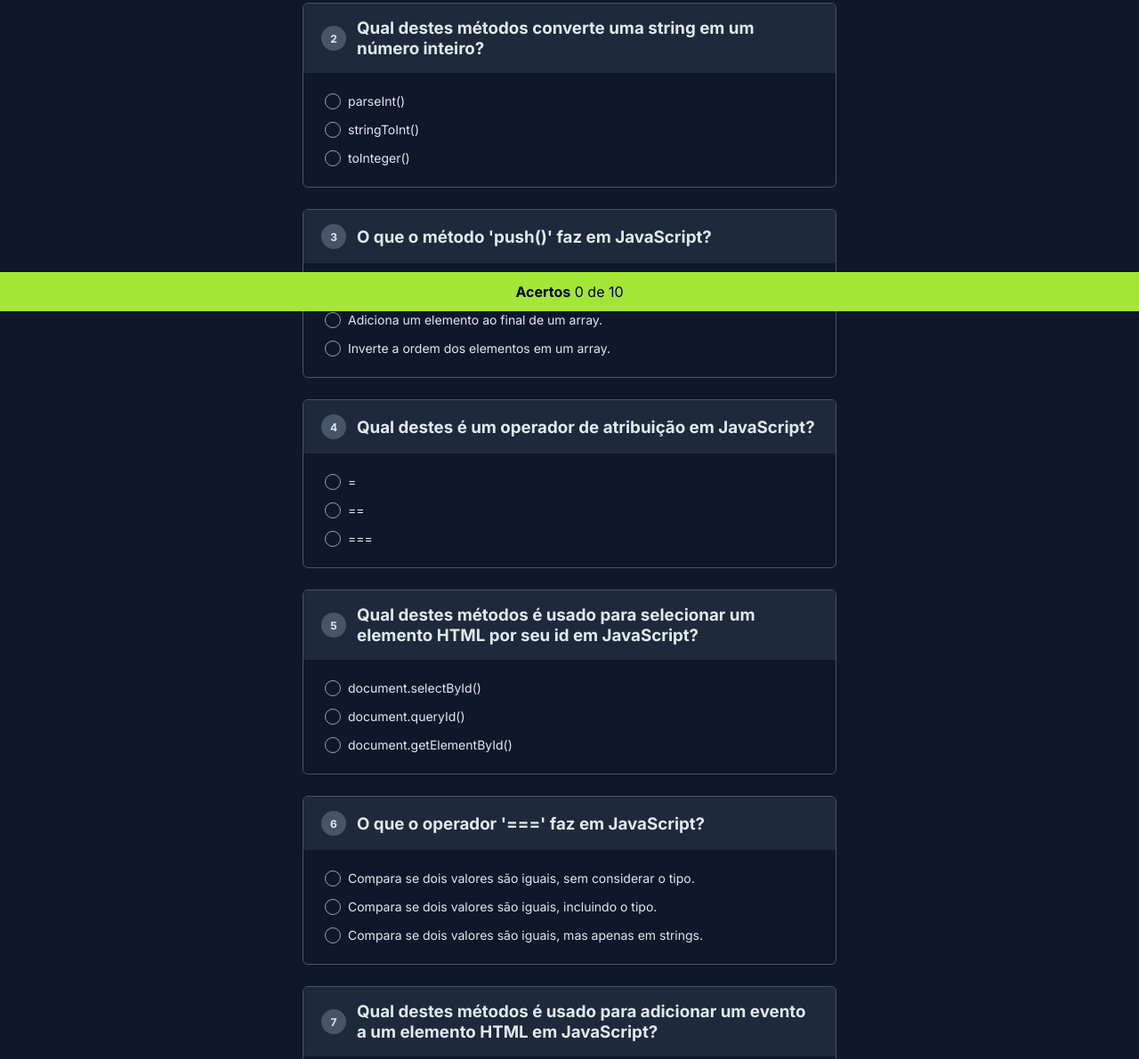
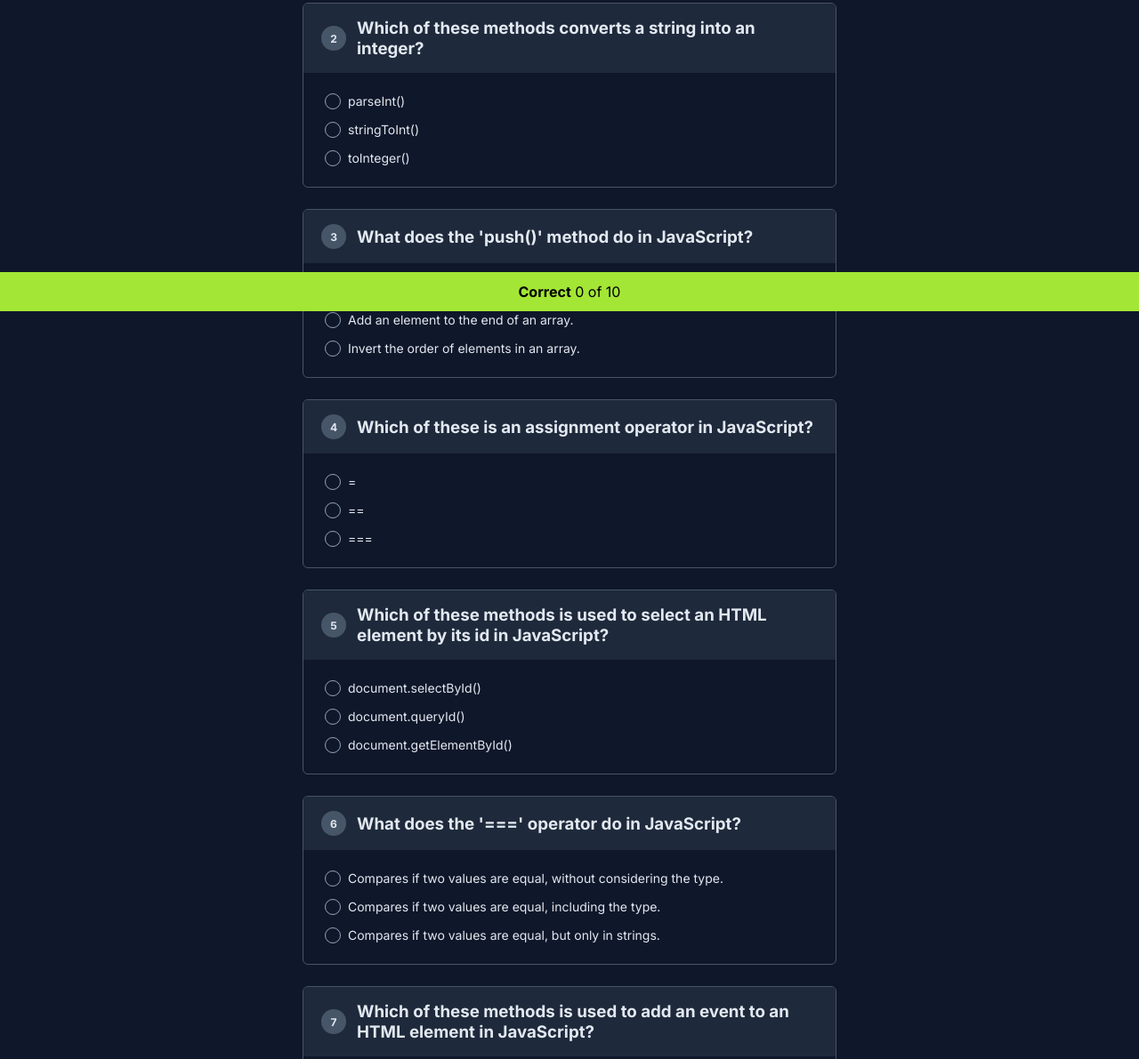
Before and after one commit to jesseprogran/nlw_expert_js, a plain HTML site: page index.html in a window 1280 px wide. Shown: the part 450-1641 px from the top of the page at 89% size. Drawn offline with Linux system fonts and the light colour scheme.

Commit message:
convert code to english

```diff
--- a/index.html
+++ b/index.html
@@ -12,25 +12,25 @@
     <main>
       <header>
         <img src="assets/Logo.svg" alt="Logo da NLW" />
-        <h1>Teste seus conhecimentos</h1>
+        <h1>Test your knowledge</h1>
       </header>
 
       <div id="quiz"></div>
 
       <template>
         <div class="quiz-item">
-          <h3>Pergunta 01</h3>
+          <h3>Question 01</h3>
           <dl>
             <dt>
               <input type="radio" name="item" value="0" />
-              <span> Resposta A </span>
+              <span> Answer A </span>
             </dt>
           </dl>
         </div>
       </template>
 
-      <div id="acertos">
-        <strong>Acertos</strong>
+      <div id="correct_answers">
+        <strong>Correct</strong>
         <span>0 de 10</span>
       </div>
     </main>
--- a/index.js
+++ b/index.js
@@ -1,111 +1,108 @@
-const perguntas = [
+const questions = [
   {
-    pergunta:
-      "Qual é a sintaxe correta para declarar uma variável em JavaScript?",
-    respostas: ["variable x;", "v x;", "var x;"],
-    correta: 2,
+    question: "What is the correct syntax to declare a variable in JavaScript?",
+    answers: ["variable x;", "v x;", "var x;"],
+    correct: 2,
   },
   {
-    pergunta: "Qual destes métodos converte uma string em um número inteiro?",
-    respostas: ["parseInt()", "stringToInt()", "toInteger()"],
-    correta: 0,
+    question: "Which of these methods converts a string into an integer?",
+    answers: ["parseInt()", "stringToInt()", "toInteger()"],
+    correct: 0,
   },
   {
-    pergunta: "O que o método 'push()' faz em JavaScript?",
-    respostas: [
-      "Remove o último elemento de um array.",
-      "Adiciona um elemento ao final de um array.",
-      "Inverte a ordem dos elementos em um array.",
+    question: "What does the 'push()' method do in JavaScript?",
+    answers: [
+      "Remove the last element from an array.",
+      "Add an element to the end of an array.",
+      "Invert the order of elements in an array.",
     ],
-    correta: 1,
+    correct: 1,
   },
   {
-    pergunta: "Qual destes é um operador de atribuição em JavaScript?",
-    respostas: ["=", "==", "==="],
-    correta: 0,
+    question: "Which of these is an assignment operator in JavaScript?",
+    answers: ["=", "==", "==="],
+    correct: 0,
   },
   {
-    pergunta:
-      "Qual destes métodos é usado para selecionar um elemento HTML por seu id em JavaScript?",
-    respostas: [
+    question:
+      "Which of these methods is used to select an HTML element by its id in JavaScript?",
+    answers: [
       "document.selectById()",
       "document.queryId()",
       "document.getElementById()",
     ],
-    correta: 2,
+    correct: 2,
   },
   {
-    pergunta: "O que o operador '===' faz em JavaScript?",
-    respostas: [
-      "Compara se dois valores são iguais, sem considerar o tipo.",
-      "Compara se dois valores são iguais, incluindo o tipo.",
-      "Compara se dois valores são iguais, mas apenas em strings.",
+    question: "What does the '===' operator do in JavaScript?",
+    answers: [
+      "Compares if two values are equal, without considering the type.",
+      "Compares if two values are equal, including the type.",
+      "Compares if two values are equal, but only in strings.",
     ],
-    correta: 1,
+    correct: 1,
   },
   {
-    pergunta:
-      "Qual destes métodos é usado para adicionar um evento a um elemento HTML em JavaScript?",
-    respostas: ["addEventListener()", "attachEvent()", "eventListener()"],
-    correta: 0,
+    question:
+      "Which of these methods is used to add an event to an HTML element in JavaScript?",
+    answers: ["addEventListener()", "attachEvent()", "eventListener()"],
+    correct: 0,
   },
   {
-    pergunta: "O que o método 'pop()' faz em JavaScript?",
-    respostas: [
-      "Adiciona um elemento ao final de um array.",
-      "Remove o primeiro elemento de um array.",
-      "Remove o último elemento de um array.",
+    question: "What does the 'pop()' method do in JavaScript?",
+    answers: [
+      "Add an element to the end of an array.",
+      "Remove the first element from an array.",
+      "Remove the last element from an array.",
     ],
-    correta: 2,
+    correct: 2,
   },
   {
-    pergunta: "Qual é o operador usado para concatenar strings em JavaScript?",
-    respostas: ["+", "&", "|"],
-    correta: 0,
+    question: "What is the operator used to concatenate strings in JavaScript?",
+    answers: ["+", "&", "|"],
+    correct: 0,
   },
   {
-    pergunta: "Qual destes é um tipo de dados primitivo em JavaScript?",
-    respostas: ["Array", "Object", "String"],
-    correta: 2,
+    question: "Which of these is a primitive data type in JavaScript?",
+    answers: ["Array", "Object", "String"],
+    correct: 2,
   },
 ];
 
 const quiz = document.querySelector("#quiz");
 const template = document.querySelector("template");
 
-const corretas = new Set();
-const totalDePerguntas = perguntas.length;
-const mostrarTotal = document.querySelector("#acertos span");
-mostrarTotal.textContent = corretas.size + " de " + totalDePerguntas;
+const correctAnswers = new Set();
+const totalQuestions = questions.length;
+const showTotal = document.querySelector("#correct_answers span");
+showTotal.textContent = correctAnswers.size + " of " + totalQuestions;
 
-// loop ou laço de repetição
-for (const item of perguntas) {
+for (const item of questions) {
+  const { answers, correct } = item;
   const quizItem = template.content.cloneNode(true);
-  quizItem.querySelector("h3").textContent = item.pergunta;
+  quizItem.querySelector("h3").textContent = item.question;
 
-  for (let resposta of item.respostas) {
+  for (let response of answers) {
     const dt = quizItem.querySelector("dl dt").cloneNode(true);
-    dt.querySelector("span").textContent = resposta;
+    dt.querySelector("span").textContent = response;
     dt.querySelector("input").setAttribute(
       "name",
-      "pergunta-" + perguntas.indexOf(item)
+      "question-" + questions.indexOf(item)
     );
-    dt.querySelector("input").value = item.respostas.indexOf(resposta);
+    dt.querySelector("input").value = answers.indexOf(response);
     dt.querySelector("input").onchange = (event) => {
-      const estaCorreta = event.target.value == item.correta;
+      const isCorrect = event.target.value == correct;
 
-      corretas.delete(item);
-      if (estaCorreta) {
-        corretas.add(item);
+      correctAnswers.delete(item);
+      if (isCorrect) {
+        correctAnswers.add(item);
       }
 
-      mostrarTotal.textContent = corretas.size + " de " + totalDePerguntas;
+      showTotal.textContent = correctAnswers.size + " of " + totalQuestions;
     };
     quizItem.querySelector("dl").appendChild(dt);
   }
 
   quizItem.querySelector("dl dt").remove();
-
-  // coloca a pergunta na tela
   quiz.appendChild(quizItem);
 }
--- a/style.css
+++ b/style.css
@@ -122,7 +122,7 @@ input:checked:before {
   counter-reset: quiz-item;
 }
 
-#acertos {
+#correct_answers {
   text-align: center;
   background-color: #a3e635;
 
```
